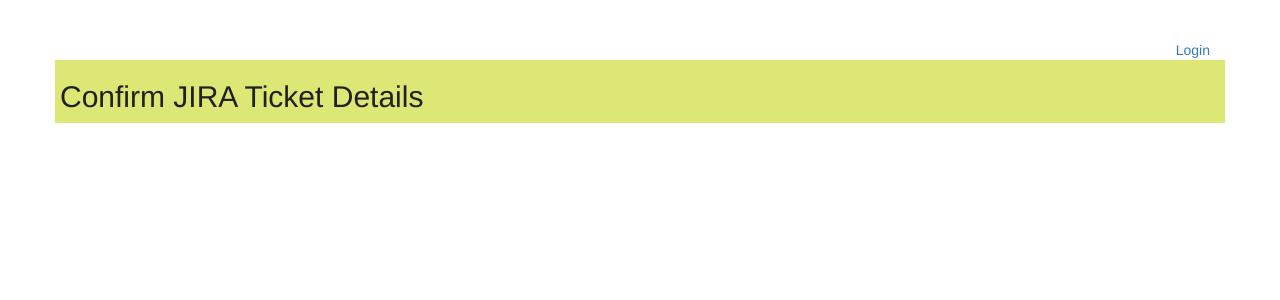
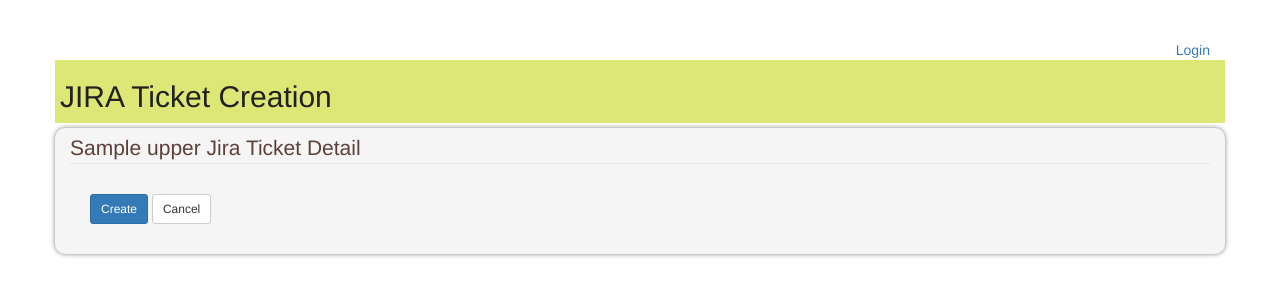
Before and after one commit to molonc/colossus, a Django app: template core/templates/core/jira_ticket_confirm.html in a window 1280 px wide. Shown: the part 52-352 px from the top of the page. Run offline with Django 3.2, Linux system fonts and the light colour scheme; the template is opened without the code that fills it: most values are stand-ins (such as "Sample title", 1, 10 or a date in 2020); some libraries are stand-ins or nearby versions.

Commit message:
COLO-85: Visual update for jira submission form (#26)

```diff
--- a/colossus/settings.py
+++ b/colossus/settings.py
@@ -58,8 +58,11 @@
     'django.contrib.messages',
     'django.contrib.staticfiles',
     'drf_yasg',
+    'crispy_forms',
     # 'mod_wsgi.server',
 ]
+
+CRISPY_TEMPLATE_PACK = 'bootstrap3'
 
 MIDDLEWARE_CLASSES = [
     'django.middleware.security.SecurityMiddleware',
--- a/core/templates/core/jira_ticket_confirm.html
+++ b/core/templates/core/jira_ticket_confirm.html
@@ -2,41 +2,21 @@
 
 {% load staticfiles %}
 
-{% block title %}Confirm JIRA Ticket Details{% endblock %}
+{% block title %}JIRA Ticket Creation{% endblock %}
+
+{% load crispy_forms_tags %}
 
 {% block body %}
-    {% if library_type == 'dlp' %}
-        <div class="container graybg">
-            <form action="{% url 'dlp:jira_ticket_confirm' %}" method="POST">
-                {% csrf_token %}
-                <fieldset>
-                    <legend>DLP Jira Ticket Details</legend>
-                    <table class="table-condensed">
-                        <thead>
-                            {{ form }}
-                        </thead>
-                    </table>
-                 </fieldset>
-                <input class="btn btn-primary btn-sm" type="submit" name="create" value="Create">
-                <a class="btn btn-default btn-sm" href="{% url 'dlp:library_create' %}">Cancel</a>
-            </form>
-        </div>
-    {% elif library_type == 'tenx' %}
-        <div class="container graybg">
-            <form action="{% url 'tenx:jira_ticket_confirm' %}" method="POST">
-                {% csrf_token %}
-                <fieldset>
-                    <legend>TenX Jira Ticket Details</legend>
-                    <table class="table-condensed">
-                        <thead>
-                            {{ form }}
-                        </thead>
-                    </table>
-                 </fieldset>
-                <input class="btn btn-primary btn-sm" type="submit" name="create" value="Create">
-                <a class="btn btn-default btn-sm" href="{% url 'tenx:library_create' %}">Cancel</a>
-            </form>
-        </div>
-    {% endif %}
+
+<div class="container graybg" style="margin-bottom:10px; border-radius: 10px; box-shadow: 0px 0px 5px grey;">
+
+   <legend style="padding-top: 5px">{{library_type.upper}} Jira Ticket Detail</legend>
+    <form action="{% url 'dlp:jira_ticket_confirm' %}" method="POST" style="padding: 0px 10px 10px 10px">
+        {% csrf_token %}
+        {{form|crispy}}
+        <input class="btn btn-primary btn-sm" style="margin: 10px 0px 20px 10px" type="submit" name="create" value="Create">
+        <a class="btn btn-default btn-sm" style="margin: 10px 10px 20px 0px"  href="{% url 'dlp:library_create' %}">Cancel</a>
+    </form>
+</div>
 
 {% endblock %}
--- a/requirements.txt
+++ b/requirements.txt
@@ -19,6 +19,7 @@
 django-taggit-templatetags==0.2.5
 django-templatetag-sugar==1.0
 django-widget-tweaks==1.4.1
+django-crispy-forms==1.7.2
 djangorestframework==3.8.2
 drf-yasg==1.10.0
 elasticsearch==2.3.0
```
